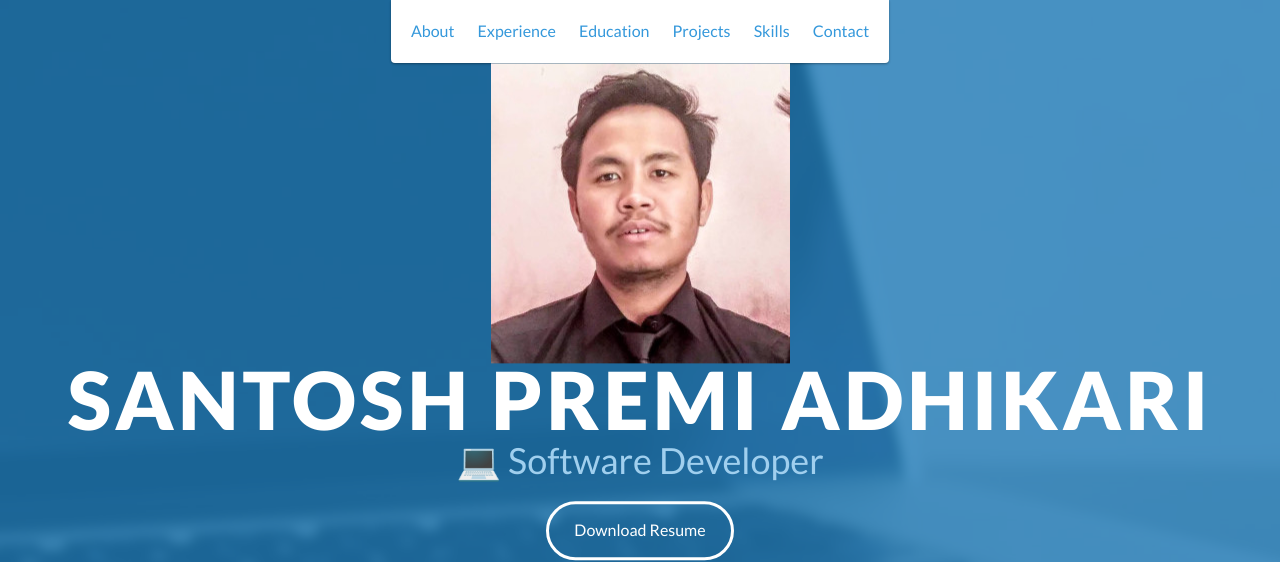
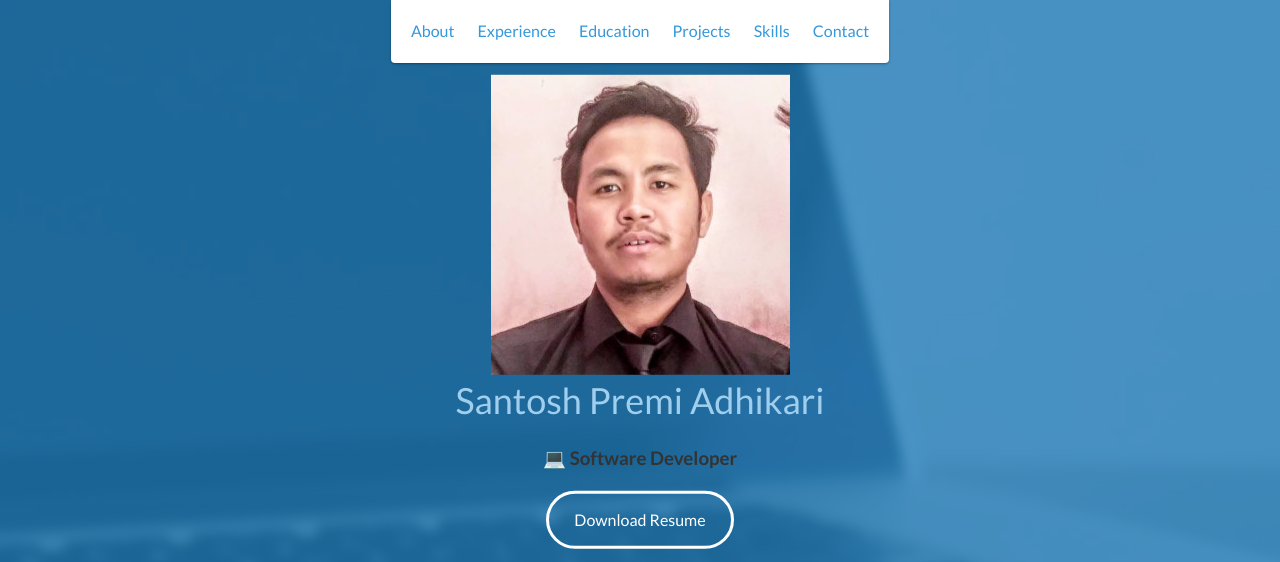
Before and after one commit to santoshpremi/profilePage, a website: page index.html in a window 1280 px wide. Shown: the top 562 px of the page. Drawn offline with nearby package versions, Linux system fonts and the light colour scheme.

Commit message:
initial comment

```diff
--- a/index.html
+++ b/index.html
@@ -59,8 +59,8 @@
     <div id="lead">
         <div id="lead-content">
             <img src="./images/premi.jpg" alt="Avatar" class="circular--square">
-            <h1>Santosh Premi Adhikari</h1>
-            <h2> 💻 Software Developer</h2>
+            <h2>Santosh Premi Adhikari</h2>
+            <h3> 💻 Software Developer</h3>
             <a href="https://drive.google.com/file/d/1W_J-La-3g9oijBUXIoP_ykVOLQUkAnzx/view?usp=sharing"
                 target="_blank" class="btn-rounded-white">Download Resume</a>
 
```
